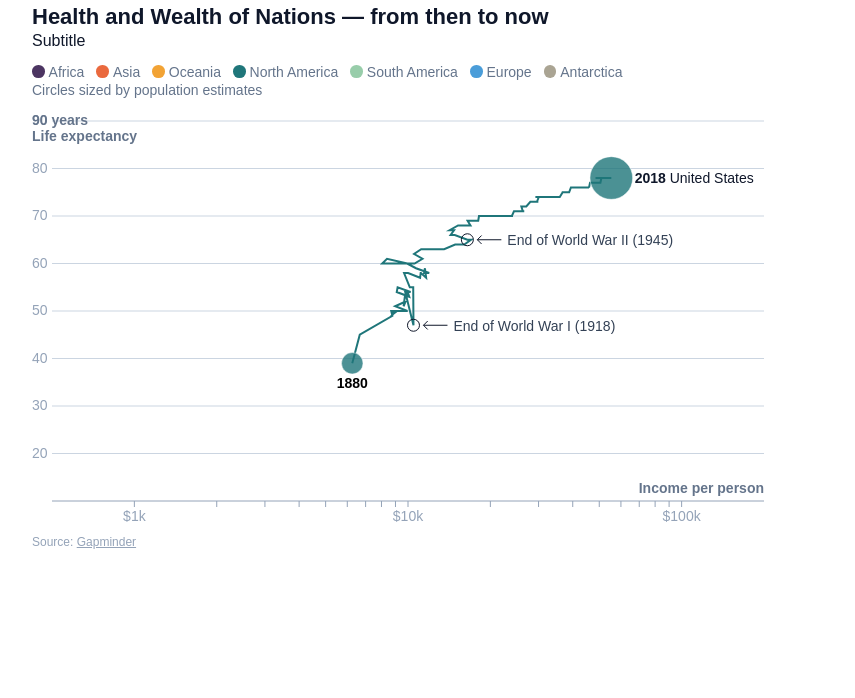
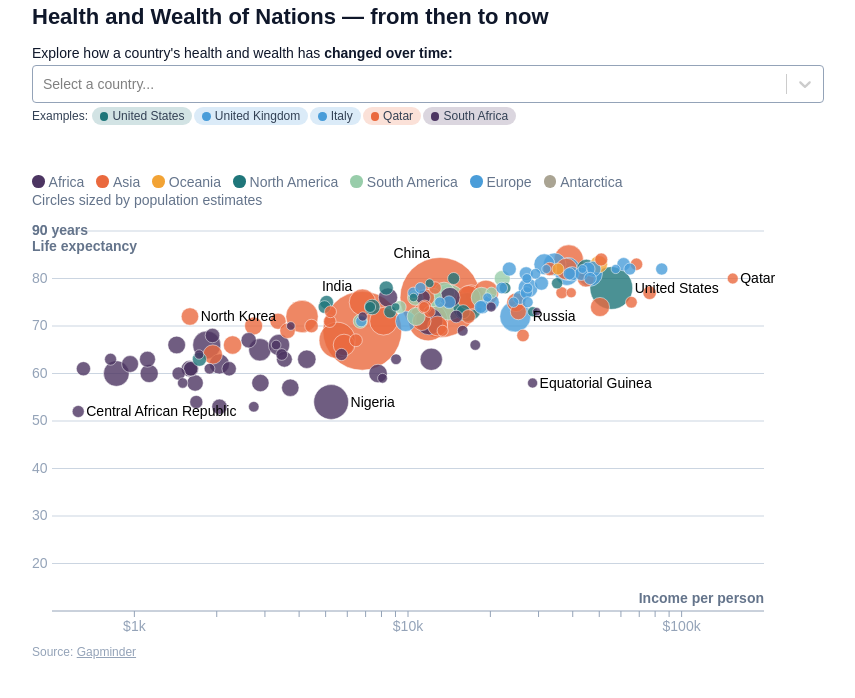
Before and after one commit to sophiamersmann/gapminder-chart, a Next.js app: page / in a window 1280 px wide. Shown: the top 698 px of the page, without its empty margins (212-1067 px from the left). Built offline with nearby package versions, Linux system fonts and the light colour scheme.

Commit message:
add dropdown to select a country

```diff
--- a/components/GapminderChart/GapminderChart.module.css
+++ b/components/GapminderChart/GapminderChart.module.css
@@ -9,3 +9,7 @@
 .htmlCanvas {
   position: absolute;
 }
+
+.tickZ {
+  color: var(--c-gray-700);
+}
--- a/components/GapminderChart/GapminderChart.tsx
+++ b/components/GapminderChart/GapminderChart.tsx
@@ -4,7 +4,7 @@ import { scaleLinear, scaleLog, scaleSqrt } from 'd3-scale';
 
 import AxisX from '../Axis/AxisX';
 import AxisY from '../Axis/AxisY';
-import Label from '../Axis/Label';
+import AxisLabel from '../Axis/AxisLabel';
 import Scatter from '../Scatter/Scatter';
 import HistoryPath from '../HistoryPath/HistoryPath';
 import HtmlAnnotation from '../Annotation/HtmlAnnotation';
@@ -27,7 +27,10 @@ interface Props {
   minorTicksX?: number[];
   majorTicksX?: number[];
   ticksY?: number[];
-  ticksZ?: { value: number; label: string }[];
+  ticksZ?: number[];
+  tickFormatX?: (v: number) => string;
+  tickFormatY?: (v: number) => string;
+  tickFormatZ?: (v: number) => string;
   color?: (d: DataRow) => string;
 }
 
@@ -39,11 +42,14 @@ export default function GapminderChart({
   domainX,
   domainY,
   domainR,
-  rangeR,
+  rangeR = [2, 10],
   minorTicksX,
   majorTicksX,
   ticksY,
   ticksZ = [],
+  tickFormatX = (v) => v.toString(),
+  tickFormatY = (v) => v.toString(),
+  tickFormatZ = (v) => v.toString(),
   color = () => 'var(--c-blue)',
 }: Props) {
   // internal configurations
@@ -59,27 +65,27 @@ export default function GapminderChart({
   const margins = { bottom: 20, left: 20, right: 60 };
   const { ref, dimensions: dms } = useChartDimensions<HTMLDivElement>(margins);
 
+  // if no year given, grab the most recent one
+  year = year || max(data, (d) => d.year);
+
+  // infer domains from data if necessary
+  domainX = domainX || (extent(data, (d) => d.gdp) as [number, number]);
+  domainY =
+    domainY || (extent(data, (d) => d.lifeExpectancy) as [number, number]);
+  domainR = domainR || (extent(data, (d) => d.population) as [number, number]);
+
   // scales
-  const xScale = scaleLog()
-    .domain(domainX || (extent(data, (d) => d.gdp) as [number, number]))
-    .range([0, dms.boundedWidth]);
+  const xScale = scaleLog().domain(domainX).range([0, dms.boundedWidth]);
   const yScale = scaleLinear()
-    .domain(
-      domainY || (extent(data, (d) => d.lifeExpectancy) as [number, number])
-    )
+    .domain(domainY)
     .range([dms.boundedHeight, 0])
     .nice();
-  const rScale = scaleSqrt()
-    .domain(domainR || (extent(data, (d) => d.population) as [number, number]))
-    .range(rangeR || [2, 10]);
+  const rScale = scaleSqrt().domain(domainR).range(rangeR);
 
   // shortcuts
   const xGet = (d: DataRow) => xScale(d.gdp);
   const yGet = (d: DataRow) => yScale(d.lifeExpectancy);
   const rGet = (d: DataRow) => rScale(d.population);
-
-  // if no year given, grab the most recent one
-  year = year || max(data, (d) => d.year);
 
   // filter data for the given year
   const displayData = useMemo(
@@ -97,23 +103,20 @@ export default function GapminderChart({
       .filter((d) => d.country === highlightedCountry)
       .sort((a, b) => ascending(a.year, b.year));
   }, [data, highlightedCountry]);
-
-  // show history data when there are at least two data points
-  const showHistory = historyData && historyData.length > 1;
+  const showHistory = historyData && historyData.length >= 1;
 
   // y-ticks
   ticksY = ticksY || yScale.ticks();
   const maxTickY = ticksY[ticksY.length - 1];
-  const tickFormatY = (tick: number) => tick.toString();
 
   // z-ticks
-  let tickDataZ: { data: DataRow; label: string }[] = [];
+  let tickDataZ: DataRow[] = [];
   if (showHistory) {
     const dataMap = new Map(historyData.map((d) => [d.year, d]));
     for (let i = 0; i < ticksZ.length; i++) {
-      const { value, label } = ticksZ[i];
-      if (dataMap.has(value)) {
-        tickDataZ.push({ data: dataMap.get(value) as DataRow, label });
+      const year = ticksZ[i];
+      if (dataMap.has(year)) {
+        tickDataZ.push(dataMap.get(year) as DataRow);
       }
     }
   }
@@ -134,10 +137,10 @@ export default function GapminderChart({
             ticks={minorTicksX}
             majorTicks={majorTicksX}
             y={dms.boundedHeight}
-            format={(tick) => '$' + tick / 1000 + 'k'}
+            format={tickFormatX}
           />
 
-          {/* show the history of a single country if specified */}
+          {/* if a country is selected, show its history */}
           {showHistory ? (
             <HistoryPath
               data={historyData}
@@ -160,21 +163,21 @@ export default function GapminderChart({
             />
           )}
 
-          {/* axis labels, rendered last to make sure they're are on top of the shapes */}
-          <Label
+          {/* axis labels are rendered last to make sure they're are on top of the shapes */}
+          <AxisLabel
             x={dms.boundedWidth}
             y={dms.boundedHeight}
             dy="-8"
             xAlign="right"
           >
             Income per person
-          </Label>
-          <Label x={-dms.margins.left} y={yScale(maxTickY)} dy="0.3em">
+          </AxisLabel>
+          <AxisLabel x={-dms.margins.left} y={yScale(maxTickY)} dy="0.3em">
             {tickFormatY(maxTickY)} years
             <tspan x={-dms.margins.left} dy="1.1em">
               Life expectancy
             </tspan>
-          </Label>
+          </AxisLabel>
         </g>
       </svg>
 
@@ -203,7 +206,7 @@ export default function GapminderChart({
         )}
 
         {/* ticks labels along the history path */}
-        {tickDataZ.map(({ data: d, label }) => (
+        {tickDataZ.map((d) => (
           <HtmlAnnotation
             key={d.year}
             dimensions={dms}
@@ -215,9 +218,7 @@ export default function GapminderChart({
             }
             y={yGet(d)}
           >
-            <span style={{ color: 'var(--c-gray-700)' }}>
-              {label} ({d.year})
-            </span>
+            <span className={styles.tickZ}>{tickFormatZ(d.year)}</span>
           </HtmlAnnotation>
         ))}
       </div>
--- /dev/null
+++ b/components/GroupedSelect/GroupedSelect.module.css
@@ -0,0 +1,62 @@
+.label {
+  font-size: var(--font-size-sm);
+  line-height: var(--line-height-tight);
+  margin-bottom: var(--s-px-1);
+}
+
+.groupLabel {
+  font-size: var(--font-size-xs);
+  font-weight: var(--font-weight-bold);
+}
+
+.examples {
+  display: flex;
+  gap: var(--s-px-1);
+
+  font-size: var(--font-size-xs);
+  margin-top: var(--s-rem-1);
+  color: var(--c-gray-700);
+}
+
+.btnExample {
+  /* reset user agent styles */
+  all: unset;
+  box-sizing: border-box;
+
+  display: inline-flex;
+  align-items: center;
+
+  padding: 0 var(--s-px-2);
+  border-radius: 12px;
+  background-color: var(--color-light);
+  margin-right: calc(0.5 * var(--s-px-1));
+  margin-bottom: calc(0.5 * var(--s-px-1));
+}
+
+/* re-apply focus styles that have been removed by 'all: unset' */
+.btnExample:focus-visible {
+  outline: 1.5px solid var(--c-focus);
+  outline-offset: 0.15em;
+}
+.btnExample:focus:not(:focus-visible) {
+  outline: none;
+}
+
+.btnExample:last-of-type {
+  margin-right: 0;
+}
+
+.btnExample:hover {
+  color: var(--c-black);
+}
+
+/* small circle */
+.btnExample::before {
+  content: '';
+  display: inline-block;
+  width: 0.7em;
+  height: 0.7em;
+  border-radius: 50%;
+  margin-right: var(--s-px-1);
+  background-color: var(--color);
+}
--- /dev/null
+++ b/components/GroupedSelect/GroupedSelect.tsx
@@ -0,0 +1,185 @@
+import type { Dispatch, ReactNode, SetStateAction, CSSProperties } from 'react';
+import ReactSelect, { StylesConfig } from 'react-select';
+import { rollups } from 'd3-array';
+import chroma from 'chroma-js';
+
+import { cBlack } from '../../styles/colors';
+import styles from './GroupedSelect.module.css';
+
+interface SelectOption<T> {
+  label: string;
+  value: T;
+}
+
+interface SelectGroup<O> {
+  label: string;
+  options: O[];
+}
+
+interface Props<T> {
+  id: string;
+  label: ReactNode;
+  placeholder?: string;
+  values: T[];
+  selectedValue?: T;
+  setSelectedValue: Dispatch<SetStateAction<T | undefined>>;
+  group: (value: T) => string;
+  format?: (value: T) => string;
+  color?: (value: T) => string;
+  examples?: T[];
+}
+
+export default function GroupedSelect<T extends { toString: () => string }>({
+  id,
+  label,
+  placeholder,
+  values,
+  selectedValue,
+  setSelectedValue,
+  group,
+  format = (value) => value.toString(),
+  color = () => 'var(--c-blue)',
+  examples = [],
+}: Props<T>) {
+  // group values
+  const groupedValues = rollups(
+    values,
+    (values) => ({
+      label: group(values[0]),
+      options: values.map((value) => ({ value, label: format(value) })),
+    }),
+    (value) => group(value)
+  ).map(([, value]) => value);
+
+  // custom styles
+  const selectStyles: StylesConfig<
+    SelectOption<T>,
+    false,
+    SelectGroup<SelectOption<T>>
+  > = {
+    control: (provided, state) => {
+      console.log(provided);
+      return {
+        ...provided,
+        fontSize: 'var(--font-size-sm)',
+        border: '1px solid var(--c-gray-400)',
+        '&:hover': {
+          borderColor: 'var(--c-gray-400)',
+        },
+        boxShadow: 'none',
+        outline: state.isFocused ? '1.5px solid var(--c-focus)' : '',
+        outlineOffset: '0.1em',
+      };
+    },
+    singleValue: (provided, state) => ({
+      ...provided,
+      display: 'flex',
+      alignItems: 'center',
+      ':before': {
+        backgroundColor: color(state.data.value),
+        borderRadius: '50%',
+        content: '" "',
+        display: 'block',
+        marginRight: 'var(--s-px-2)',
+        height: '0.6em',
+        width: '0.6em',
+      },
+    }),
+    option: (provided, state) => {
+      const bgColor = chroma(color(state.data.value));
+      const textColor =
+        chroma.contrast(bgColor, cBlack) >= 4.5
+          ? cBlack
+          : 'rgb(255, 255, 255, 0.9)';
+      return {
+        ...provided,
+        backgroundColor: state.isSelected
+          ? bgColor.css()
+          : state.isFocused
+          ? bgColor.alpha(0.1).css()
+          : undefined,
+        color: state.isSelected ? textColor : 'var(--c-black)',
+        fontSize: 'var(--font-size-sm)',
+      };
+    },
+  };
+
+  // custom group label
+  const formatGroupLabel = (data: SelectGroup<SelectOption<T>>) => (
+    <div
+      className={styles.groupLabel}
+      style={{ color: color(data.options[0].value) }}
+    >
+      {data.label}
+    </div>
+  );
+
+  return (
+    <>
+      <div id={`${id}-label`} className={styles.label}>
+        {label}
+      </div>
+      <ReactSelect<SelectOption<T>, false, SelectGroup<SelectOption<T>>>
+        instanceId={id}
+        value={
+          selectedValue
+            ? { label: format(selectedValue), value: selectedValue }
+            : undefined
+        }
+        placeholder={placeholder}
+        options={groupedValues}
+        formatGroupLabel={formatGroupLabel}
+        isClearable={true}
+        noOptionsMessage={() => 'No search results'}
+        onChange={(selectedOption) => setSelectedValue(selectedOption?.value)}
+        styles={selectStyles}
+        aria-labelledby={`${id}-label`}
+      />
+      {examples.length > 0 && (
+        <div className={styles.examples}>
+          Examples:{' '}
+          <div>
+            {examples.map((example) => (
+              <Button
+                key={example.toString()}
+                value={example}
+                setValue={setSelectedValue}
+                color={color(example)}
+              >
+                {format(example)}
+              </Button>
+            ))}
+          </div>
+        </div>
+      )}
+    </>
+  );
+}
+
+function Button<T extends { toString: () => string }>({
+  value,
+  setValue,
+  color = cBlack,
+  children,
+}: {
+  value: T;
+  setValue: Props<T>['setSelectedValue'];
+  color?: string;
+  children: ReactNode;
+}) {
+  return (
+    <button
+      type="button"
+      className={styles.btnExample}
+      onClick={() => setValue(value)}
+      style={
+        {
+          '--color': color,
+          '--color-light': chroma(color).alpha(0.2).css(),
+        } as CSSProperties
+      }
+    >
+      {children}
+    </button>
+  );
+}
--- a/package.json
+++ b/package.json
@@ -13,14 +13,17 @@
     "format": "prettier --write --ignore-path .gitignore ."
   },
   "dependencies": {
+    "chroma-js": "^2.4.2",
     "d3-array": "^3.2.0",
     "d3-scale": "^4.0.2",
     "d3-shape": "^3.1.0",
     "next": "13.0.2",
     "react": "18.2.0",
-    "react-dom": "18.2.0"
+    "react-dom": "18.2.0",
+    "react-select": "^5.6.0"
   },
   "devDependencies": {
+    "@types/chroma-js": "^2.1.4",
     "@types/d3-array": "^3.0.3",
     "@types/d3-dsv": "^3.0.0",
     "@types/d3-scale": "^4.0.2",
--- a/pages/index.tsx
+++ b/pages/index.tsx
@@ -1,14 +1,18 @@
 import Head from 'next/head';
-import { GetStaticProps, NextPage } from 'next';
+import type { GetStaticProps, NextPage } from 'next';
+import { useState } from 'react';
+
 import { csvParse } from 'd3-dsv';
 import { max } from 'd3-array';
 import { scaleOrdinal } from 'd3-scale';
 
 import GapminderChart from '../components/GapminderChart/GapminderChart';
+import GroupedSelect from '../components/GroupedSelect/GroupedSelect';
 import Legend from '../components/Legend/Legend';
 import LegendItem from '../components/Legend/LegendItem';
 
 import { readFileSync } from '../lib/server';
+import * as colors from '../styles/colors';
 import type { DataRow } from '../types';
 
 // read data upfront (at build time)
@@ -44,25 +48,28 @@ interface IndexProps {
 }
 
 const IndexPage: NextPage<IndexProps> = ({ data, continents }: IndexProps) => {
+  const [selectedCountry, setSelectedCountry] = useState<string>();
+
   // quick access to a country's continent
   const continentMap = new Map(continents.map((d) => [d.country, d.continent]));
 
   // hand-pick continent colors (and their order)
   const continentColors = [
-    { continent: 'Africa', color: 'var(--c-purple)' },
-    { continent: 'Asia', color: 'var(--c-red)' },
-    { continent: 'Oceania', color: 'var(--c-yellow)' },
-    { continent: 'North America', color: 'var(--c-turquoise)' },
-    { continent: 'South America', color: 'var(--c-green)' },
-    { continent: 'Europe', color: 'var(--c-blue)' },
-    { continent: 'Antarctica', color: 'var(--c-beige)' },
+    { continent: 'Africa', color: colors.cPurple },
+    { continent: 'Asia', color: colors.cRed },
+    { continent: 'Oceania', color: colors.cYellow },
+    { continent: 'North America', color: colors.cTurquoise },
+    { continent: 'South America', color: colors.cGreen },
+    { continent: 'Europe', color: colors.cBlue },
+    { continent: 'Antarctica', color: colors.cBeige },
   ];
 
+  // color scale
   const uniqueContinents = continentColors.map((d) => d.continent);
-  const color = scaleOrdinal<string, string>()
+  const continentColor = scaleOrdinal<string, string>()
     .domain(uniqueContinents)
     .range(continentColors.map((d) => d.color))
-    .unknown('var(--c-black)');
+    .unknown(colors.cBlack);
 
   return (
     <div>
@@ -72,10 +79,36 @@ const IndexPage: NextPage<IndexProps> = ({ data, continents }: IndexProps) => {
       </Head>
 
       <main>
-        <hgroup style={{ marginBottom: 'var(--s-rem-3)' }}>
-          <h1>Health and Wealth of Nations — from then to now</h1>
-          <p>Subtitle</p>
-        </hgroup>
+        <h1 style={{ marginBottom: 'var(--s-rem-4)' }}>
+          Health and Wealth of Nations — from then to now
+        </h1>
+
+        <div style={{ marginBottom: 'var(--s-rem-7)' }}>
+          <GroupedSelect
+            id="select-country"
+            label={
+              <>
+                Explore how a country&apos;s health and wealth has{' '}
+                <b>changed over time:</b>
+              </>
+            }
+            placeholder="Select a country..."
+            values={[...new Set(data.map((d) => d.country))]}
+            selectedValue={selectedCountry}
+            setSelectedValue={setSelectedCountry}
+            group={(country: string) => continentMap.get(country) as string}
+            color={(country: string) =>
+              continentColor(continentMap.get(country) as string)
+            }
+            examples={[
+              'United States',
+              'United Kingdom',
+              'Italy',
+              'Qatar',
+              'South Africa',
+            ]}
+          />
+        </div>
 
         <div
           style={{
@@ -86,7 +119,7 @@ const IndexPage: NextPage<IndexProps> = ({ data, continents }: IndexProps) => {
         >
           <Legend>
             {uniqueContinents.map((continent) => (
-              <LegendItem key={continent} color={color(continent)}>
+              <LegendItem key={continent} color={continentColor(continent)}>
                 {continent}
               </LegendItem>
             ))}
@@ -110,7 +143,7 @@ const IndexPage: NextPage<IndexProps> = ({ data, continents }: IndexProps) => {
             'Central African Republic',
             'Qatar',
           ]}
-          highlightedCountry="United States"
+          highlightedCountry={selectedCountry}
           domainX={[500, 200000]}
           domainY={[10, max(data, (d) => d.lifeExpectancy) as number]}
           rangeR={[4, 40]}
@@ -120,11 +153,21 @@ const IndexPage: NextPage<IndexProps> = ({ data, continents }: IndexProps) => {
           ]}
           majorTicksX={[1000, 10000, 100000]}
           ticksY={[20, 30, 40, 50, 60, 70, 80, 90]}
-          ticksZ={[
-            { value: 1918, label: 'End of World War I' },
-            { value: 1945, label: 'End of World War II' },
-          ]}
-          color={(d: DataRow) => color(continentMap.get(d.country) as string)}
+          ticksZ={[1918, 1945]}
+          tickFormatX={(tick) => '$' + tick / 1000 + 'k'}
+          tickFormatZ={(tick: number) => {
+            switch (tick) {
+              case 1918:
+                return `End of World War I (${tick})`;
+              case 1945:
+                return `End of World War II (${tick})`;
+              default:
+                return tick.toString();
+            }
+          }}
+          color={(d: DataRow) =>
+            continentColor(continentMap.get(d.country) as string)
+          }
         />
 
         <p
@@ -136,7 +179,7 @@ const IndexPage: NextPage<IndexProps> = ({ data, continents }: IndexProps) => {
           }}
         >
           Source:{' '}
-          <a href="https://www.gapminder.org/" rel="noreferrer">
+          <a href="https://www.gapminder.org/" target="_blank" rel="noreferrer">
             Gapminder
           </a>
         </p>
--- /dev/null
+++ b/styles/colors.ts
@@ -0,0 +1,9 @@
+export const cBlack = '#0f172a';
+
+export const cBlue = '#4a9dd9';
+export const cTurquoise = '#1f767a';
+export const cGreen = '#98cdaa';
+export const cBeige = '#aaa493';
+export const cYellow = '#f2a335';
+export const cRed = '#ea693e';
+export const cPurple = '#4c3562';
--- a/styles/global.css
+++ b/styles/global.css
@@ -47,8 +47,8 @@ table {
 }
 
 :focus-visible {
-  outline: 2px solid var(--c-focus);
-  outline-offset: 0.25rem;
+  outline: 1.5px solid var(--c-focus);
+  outline-offset: 0.15em;
 }
 
 /* hide focus ring when it's not supposed to be visible */
--- a/tsconfig.json
+++ b/tsconfig.json
@@ -1,6 +1,6 @@
 {
   "compilerOptions": {
-    "target": "es5",
+    "target": "es6",
     "lib": ["dom", "dom.iterable", "esnext"],
     "allowJs": true,
     "skipLibCheck": true,
```
Also changed, not shown: components/HistoryPath/HistoryPath.tsx (+6 -5 lines), components/Axis/AxisLabel.tsx (renamed from components/Axis/Label.tsx), 1 other file (tests, documents, lock files or other folders).
